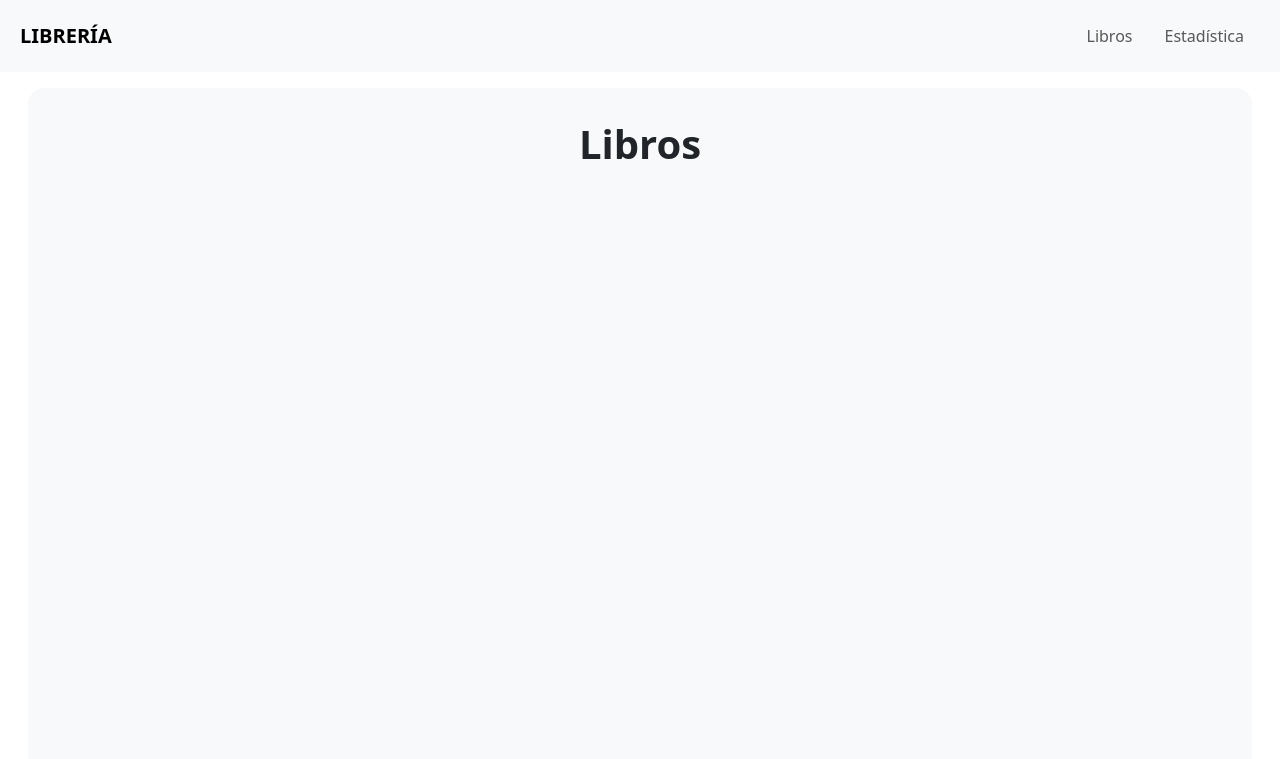
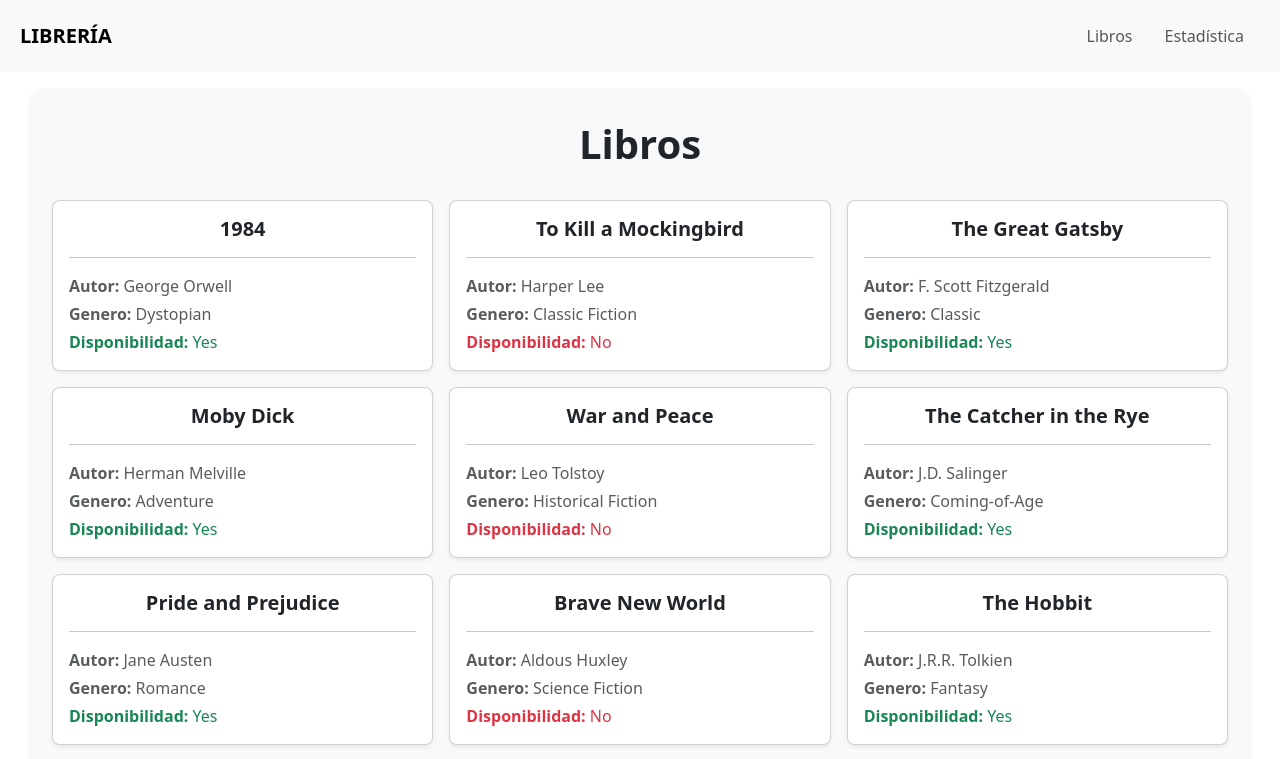
Before and after one commit to MONTESDANIEL/LibraryProject, a React (Vite) app: page /books in a window 1280 px wide. Shown: the top 759 px of the page. Built offline with nearby package versions, Linux system fonts and the light colour scheme.

Commit message:
refactor: Ajuste de la interfaz de libros.
- Se ajusta el archivo Books.tsx, agregando la logica necesaria para la  visualización de los libros.
- Se agrega una data de prueba para validar el funcionamiento de la interfaz.

```diff
--- /dev/null
+++ b/src/data/books.js
@@ -0,0 +1,24 @@
+const books = [
+    { id: 1, title: "1984", author: "George Orwell", genre: "Dystopian", availability: "Yes" },
+    { id: 2, title: "To Kill a Mockingbird", author: "Harper Lee", genre: "Classic Fiction", availability: "No" },
+    { id: 3, title: "The Great Gatsby", author: "F. Scott Fitzgerald", genre: "Classic", availability: "Yes" },
+    { id: 4, title: "Moby Dick", author: "Herman Melville", genre: "Adventure", availability: "Yes" },
+    { id: 5, title: "War and Peace", author: "Leo Tolstoy", genre: "Historical Fiction", availability: "No" },
+    { id: 6, title: "The Catcher in the Rye", author: "J.D. Salinger", genre: "Coming-of-Age", availability: "Yes" },
+    { id: 7, title: "Pride and Prejudice", author: "Jane Austen", genre: "Romance", availability: "Yes" },
+    { id: 8, title: "Brave New World", author: "Aldous Huxley", genre: "Science Fiction", availability: "No" },
+    { id: 9, title: "The Hobbit", author: "J.R.R. Tolkien", genre: "Fantasy", availability: "Yes" },
+    { id: 10, title: "The Lord of the Rings", author: "J.R.R. Tolkien", genre: "Fantasy", availability: "No" },
+    { id: 11, title: "The Alchemist", author: "Paulo Coelho", genre: "Philosophy", availability: "Yes" },
+    { id: 12, title: "The Road", author: "Cormac McCarthy", genre: "Post-apocalyptic", availability: "Yes" },
+    { id: 13, title: "Jane Eyre", author: "Charlotte Brontë", genre: "Romance", availability: "No" },
+    { id: 14, title: "Animal Farm", author: "George Orwell", genre: "Political Satire", availability: "Yes" },
+    { id: 15, title: "The Shining", author: "Stephen King", genre: "Horror", availability: "Yes" },
+    { id: 16, title: "Dracula", author: "Bram Stoker", genre: "Gothic", availability: "Yes" },
+    { id: 17, title: "The Da Vinci Code", author: "Dan Brown", genre: "Thriller", availability: "No" },
+    { id: 18, title: "The Kite Runner", author: "Khaled Hosseini", genre: "Drama", availability: "Yes" },
+    { id: 19, title: "Life of Pi", author: "Yann Martel", genre: "Adventure", availability: "Yes" },
+    { id: 20, title: "The Name of the Wind", author: "Patrick Rothfuss", genre: "Fantasy", availability: "No" },
+];
+
+export default books;
--- a/src/pages/Books.tsx
+++ b/src/pages/Books.tsx
@@ -1,9 +1,51 @@
+import books from "../data/books.js";
+
+const ListBook: React.FC<Book> = ({ title = "", author = "", genre = "", availability = "" }) => {
+    return (
+        <div className="col-md-6 col-lg-4 p-2">
+            <div className="card shadow-sm rounded-3">
+                <div className="card-body">
+                    <h5 className="card-title text-center fw-bold">{title}</h5>
+                    <hr />
+                    <p className="card-text text-muted mb-1">
+                        <span className="fw-semibold">Autor:</span> {author}
+                    </p>
+                    <p className="card-text text-muted mb-1">
+                        <span className="fw-semibold">Genero:</span> {genre}
+                    </p>
+                    <p className={`card-text ${availability === "Yes" ? "text-success" : "text-danger"}`}>
+                        <span className="fw-semibold">Disponibilidad:</span> {availability}
+                    </p>
+                </div>
+            </div>
+        </div>
+    );
+};
+
+interface Book {
+    id: number;
+    title: string;
+    author: string;
+    genre: string;
+    availability: string;
+}
+
 const Books = () => {
     return (
         <section className="container-fluid">
-            <div className="row bg-body-tertiary p-3 m-3 rounded-4 min-vh-100">
+            <div className="row bg-body-tertiary m-3 p-3 rounded-4 min-vh-100">
                 <h1 className="text-center fw-bold p-3"> Libros</h1>
+                {books.length > 0 ? (
+                    books.map((row: Book) => (
+                        <ListBook key={row.id} {...row} />
+                    ))
+                ) : (
+                    <div className="text-center">
+                        <h5 className="mb-0">No se encontro ningun libro para mostrar</h5>
+                    </div>
+                )}
             </div>
+
         </section>
     );
 };
```
